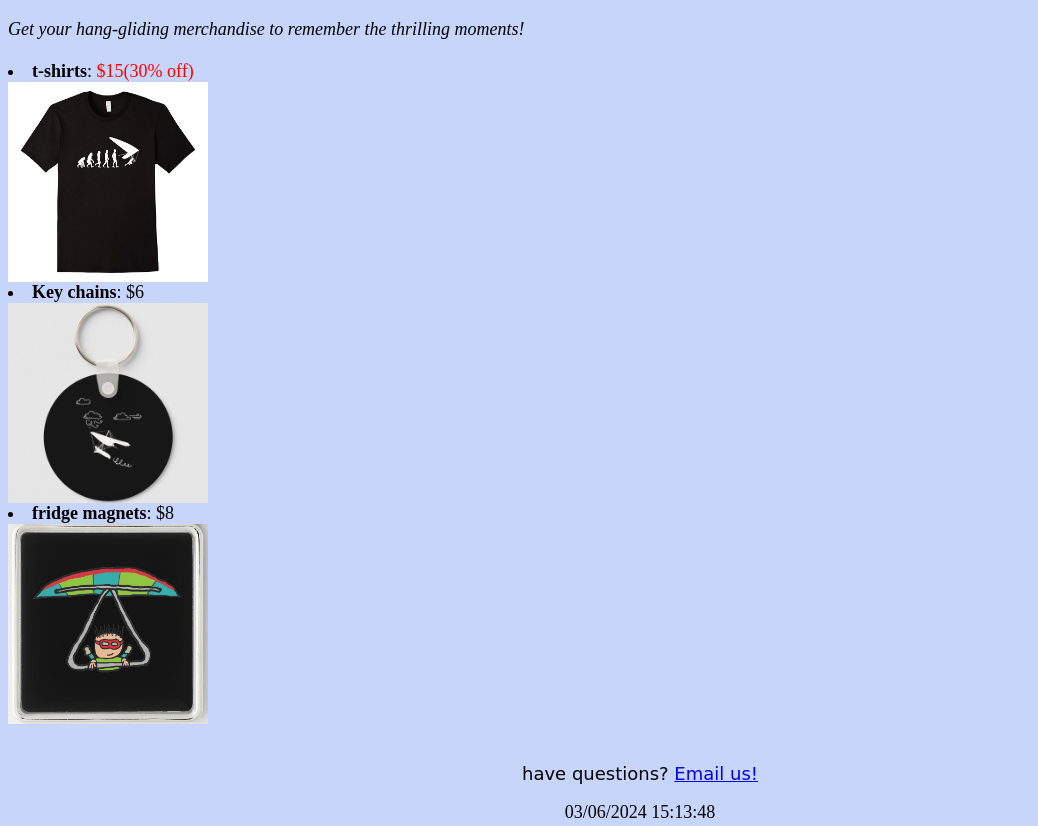
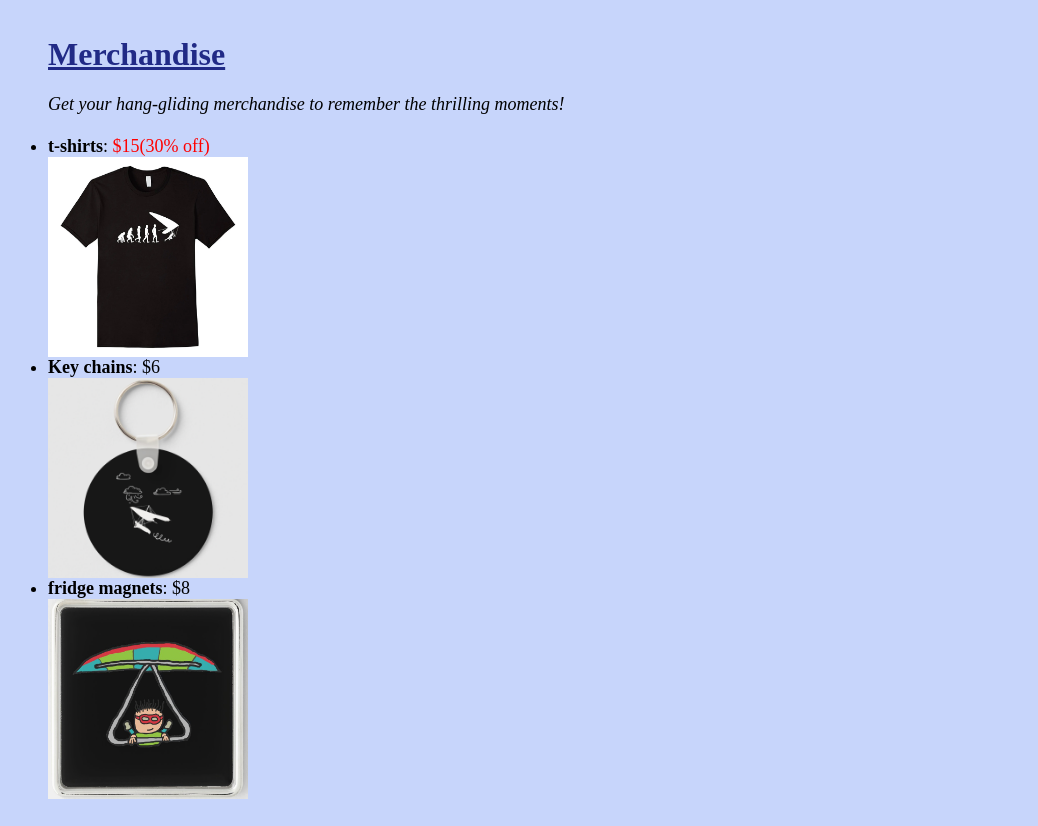
Before and after one commit to kexinhan0804/Project-II, a plain HTML site: page frame_kexin.html in a window 1280 px wide. Shown: the part 1453-2279 px from the top of the page, without its empty margins (0-1038 px from the left). Drawn offline with Linux system fonts and the light colour scheme.

Commit message:
Update frame_kexin.html

```diff
--- a/frame_kexin.html
+++ b/frame_kexin.html
@@ -21,6 +21,7 @@
 <br>
 <br>
 
+<ul>
 <font size ="6"; font color="#212A86"><b><u> Equipment Rental</u></b></font>
 <br>
 <font size = "2"> <a href="frame_rachel.html"><i> Already have equipment? Click here to explore our equipment repair & cleaning services</i></a></font>
@@ -43,12 +44,15 @@
 <img src="helmets.jpg" width=200 height=200>
 <br>
 <font size = "2";font color = "red"><i><u>Notice: Under special circumstances, we only offer professional hang gliding equipment rental to qualified pilots on a discretionary basis, pending approval by the Flight Director. </u></i></font>
+</ul>
+
 <br>
 <br>
+<ul>
 <font size ="6"; font color="#212A86"><b><u>Merchandise</u></b></font>
 <br>
 <br>
-<font size="4"><i>Get your hang-gliding merchandise to remember the thrilling moments!</i>
+<font size="4"><i>Get your hang-gliding merchandise to remember the thrilling moments!</i></font>
 <br>
 <br>
 <li><b>t-shirts</b>: <font color = "red">$15(30% off)</font></li>
@@ -57,6 +61,7 @@
 <img src="keychain.jpg" width=200 height=200>
 <li><b>fridge magnets</b>: $8</li>
 <img src="fridge.jpg" width=200 height=200>
+</ul>
 <br>
 <br>
 <center><p style="font-family:cursive;">have questions? <a href ="mailto:rmeuret01@gmail.com">Email us!</a></p></center>
```
